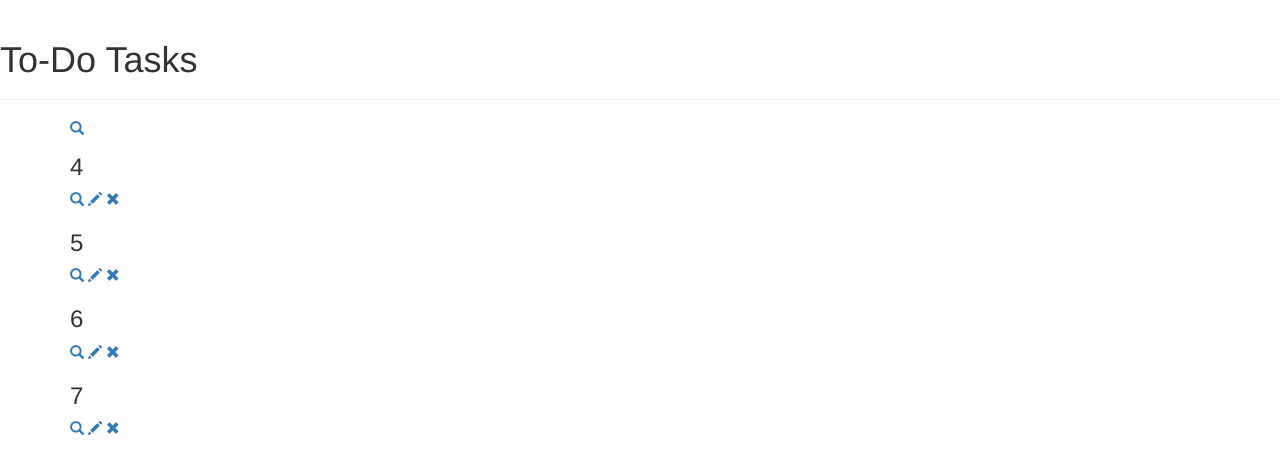
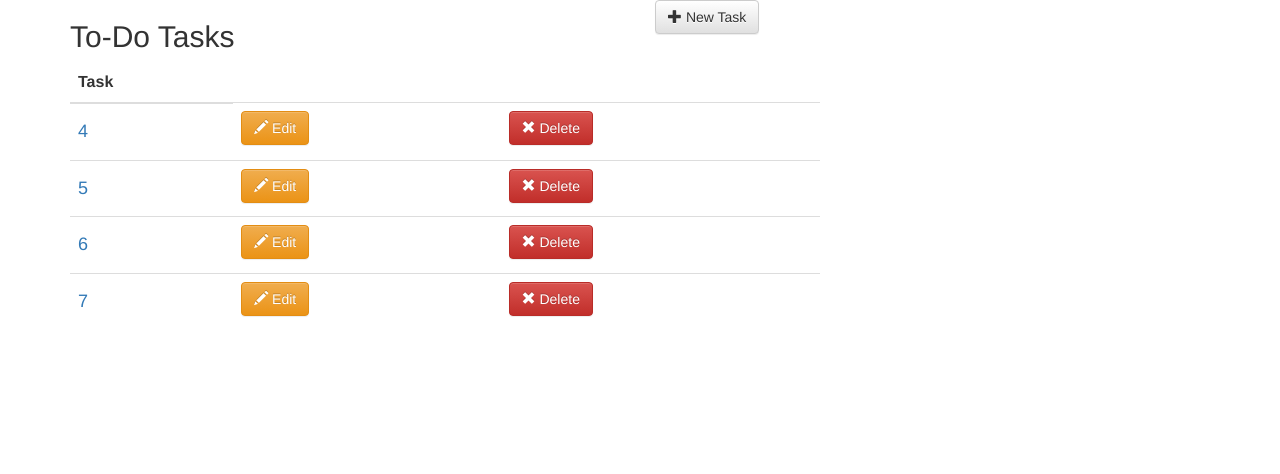
Before and after one commit to Robert-Christopher/django-to-do, a Django app: page /tasks/ in a window 1280 px wide. Shown: the top 474 px of the page. Run offline with Django 3.2, Linux system fonts and the light colour scheme; data comes from the database, SQL or seed files in the repository; both versions use the stored data as it was after the commit; parts of the project's set-up code (start-up, migrations or seed data) failed here and were passed over; some libraries are stand-ins or nearby versions.

Commit message:
django messages added

```diff
--- a/todo/tasks/templates/tasks/base.html
+++ b/todo/tasks/templates/tasks/base.html
@@ -12,10 +12,26 @@
          <script src="https://maxcdn.bootstrapcdn.com/bootstrap/3.3.6/js/bootstrap.min.js" integrity="sha384-0mSbJDEHialfmuBBQP6A4Qrprq5OVfW37PRR3j5ELqxss1yVqOtnepnHVP9aJ7xS" crossorigin="anonymous"></script>
     </head>
     <body>
-    <div class="page-header">
-        <h1>To-Do Tasks</h1>
-    </div>
     <div class="content container">
+        <div class="row">
+            <div class="col-md-6">
+                <h2>To-Do Tasks</h2>
+            </div>
+            <div class="col-md-6">
+                <a href="{% url 'tasks:new' %}" class="btn btn-default" role="button"><span class="glyphicon glyphicon-plus" aria-hidden="true"></span> New Task</a>
+            </div>
+        </div>
+    <div class="row">
+        {% if messages %}
+        {% for message in messages %}
+        {% if message.tags %}
+        <div class="alert alert-{{ message.tags }}" role="alert">
+         {{ message }}
+        </div>
+        {% endif %}
+        {% endfor %}
+        {% endif %}
+        </div>
         <div class="row">
             <div class="col-md-8">
             {% block content %}
--- a/todo/tasks/templates/tasks/index.html
+++ b/todo/tasks/templates/tasks/index.html
@@ -1,19 +1,34 @@
 {% extends 'tasks/base.html' %}
 
 {% block content %}
-<a href="{% url 'tasks:new' %}"><span class="glyphicon glyphicon-search" aria-hidden="true"></span></a>
 {% if latest_task %}
-    <ul class="list-unstyled">
+<div class="table-responsive">
+  <table class="table">
+  <thead>
+    <tr>
+    <th>Task</th>
+
+    </tr>
+    </thead>
     {% for task in latest_task %}
-        <li>
-        <p>
-        <h3>{{ task.name }}</h3>
-        <a href="{% url 'tasks:show' task.id %}"><span class="glyphicon glyphicon-search" aria-hidden="true"></span></a>
-        <a href="{% url 'tasks:edit' task.id %}"><span class="glyphicon glyphicon-pencil" aria-hidden="true"></span></a>
-        <a href="{% url 'tasks:delete' task.id %}"><span class="glyphicon glyphicon-remove" aria-hidden="true"></span></a>
-        </p>
-        </li>
-    {% endfor %}
+
+      <tr>
+      <td>
+        <h4><a href="{% url 'tasks:show' task.id %}">{{ task.name }}</a></h4>
+      </td>
+      <td>
+        <a href="{% url 'tasks:edit' task.id %}" class="btn btn-warning" role="button"><span class="glyphicon glyphicon-pencil" aria-hidden="true"></span> Edit</a>
+      </td>
+      <td>
+        <a href="{% url 'tasks:delete' task.id %}" class="btn btn-danger" role="button"><span class="glyphicon glyphicon-remove" aria-hidden="true"></span> Delete</a>
+      </td>
+        </tr>
+            {% endfor %}
+  </table>
+</div>
+
+
+
     </ul>
 {% else %}
     <p>No tasks are available. Create One</p>
--- a/todo/tasks/views.py
+++ b/todo/tasks/views.py
@@ -1,6 +1,7 @@
 from django.shortcuts import get_object_or_404, render
 from django.http import HttpResponseRedirect, HttpResponse
 from django.core.urlresolvers import reverse
+from django.contrib import messages
 from django.utils import timezone
 from .models import task
 # Create your views here.
@@ -22,15 +23,20 @@ def create(request):
             created=timezone.now()
         )
         create_task.save()
+        messages.success(request, 'Task created')
     return HttpResponseRedirect(reverse('tasks:index'))
 
 def show(request, task_id):
     show_task = get_object_or_404(task, pk=task_id)
     return render(request, 'tasks/show.html', {'task': show_task})
 
-
 def edit(request, task_id):
     edit_task = get_object_or_404(task, pk=task_id)
+    return render(request, 'tasks/new.html', {'task': edit_task})
+
+
+def update(request, task_id):
+    update_task = get_object_or_404(task, pk=task_id)
     try:
         selected_name = task.objects.get(pk=request.POST['name'])
     except (KeyError, task.DoesNotExist):
@@ -40,12 +46,14 @@ def edit(request, task_id):
             'error_message': "You didn't select a Task",
         })
     else:
-        edit_task.name = selected_name
-        edit_task.save()
+        update_task.name = selected_name
+        update_task.save()
+        messages.success(request, 'Task updated')
         return HttpResponseRedirect(reverse('tasks:show', args=(task.id,)))
 
 
 def delete(request, task_id):
     delete_task = get_object_or_404(task, pk=task_id)
     delete_task.delete()
+    messages.error(request, 'Task Deleted')
     return HttpResponseRedirect(reverse('tasks:index'))
```
Also changed, not shown: todo/tasks/templates/tasks/edit.html (+9 -9 lines), todo/db.sqlite3.
